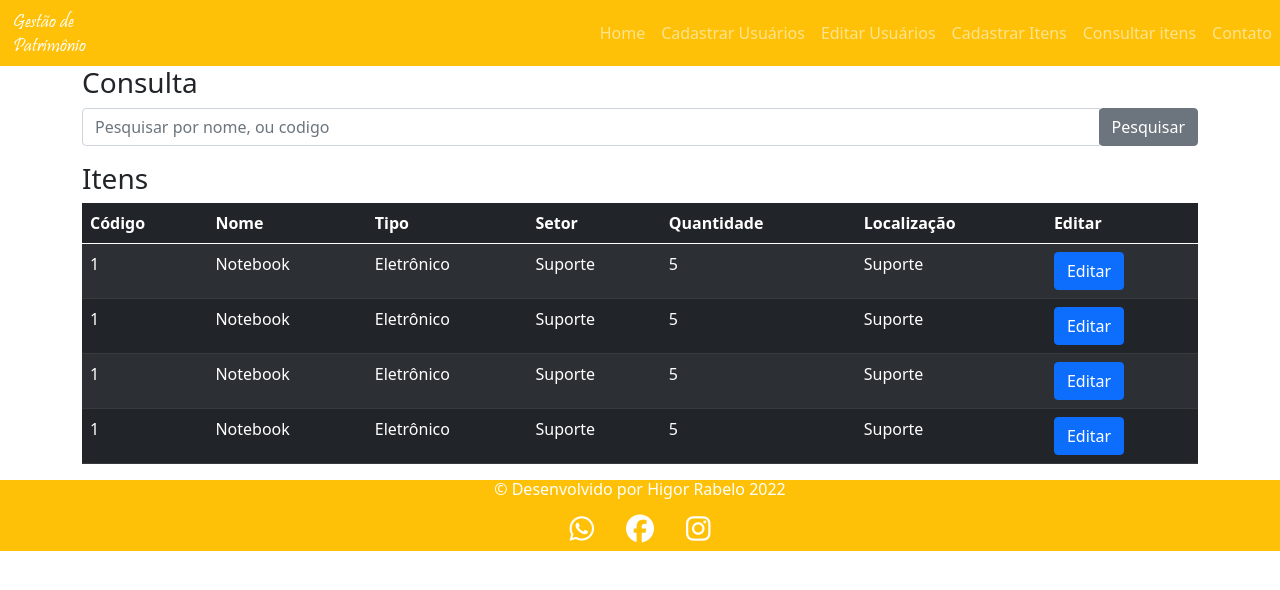
After one commit to higorrabelo/gestaopatrimonio, a PHP site: page /consultar_itens.php in a window 1280 px wide. The commit adds this page. Shown: the top 590 px of the page. Run offline with PHP 8.4, Linux system fonts and the light colour scheme; some libraries are stand-ins or nearby versions.

Commit message:
php converted pages

```diff
--- /dev/null
+++ b/consultar_itens.php
@@ -0,0 +1,124 @@
+<!DOCTYPE html>
+<html lang="pt-br">
+<head>
+    <meta charset="UTF-8">
+    <meta http-equiv="X-UA-Compatible" content="IE=edge">
+    <meta name="viewport" content="width=device-width, initial-scale=1.0">
+    <title>Gestão de Patrimônio - Consultar Itens</title>
+    <link rel="stylesheet" href="css/estilo.css">
+    <link rel="stylesheet" href="css/bootstrap.min.css">
+    <script src="https://kit.fontawesome.com/87d0763c50.js" crossorigin="anonymous"></script>
+</head>
+<body>
+<header>
+        <nav class="navbar navbar-expand-sm navbar-dark bg-warning">
+            <a class="navbar-branch"><img src="imagens/logo.png" alt=""></a>
+            <button class="navbar-toggler" data-bs-toggle="collapse" data-bs-target="#menu">
+                    <span class="navbar-toggler-icon"></span>
+            </button>
+
+            <div class="collapse navbar-collapse justify-content-end" id="menu">
+                <ul class="navbar-nav text-white text-center">
+                    <li class="navbar-item"><a class="nav-link" href="home.php">Home</a></li>
+                    <li class="navbar-item"><a class="nav-link" href="cadastrar_usuario.php">Cadastrar Usuários</a></li>
+                    <li class="navbar-item"><a class="nav-link" href="editar_usuario.php">Editar Usuários</a></li>
+                    <li class="navbar-item"><a class="nav-link" href="cadastrar_item.php">Cadastrar Itens</a></li>
+                    <li class="navbar-item"><a class="nav-link" href="consultar_itens.php">Consultar itens</a></li>
+                    <li class="navbar-item"><a class="nav-link" href="contato.php">Contato</a></li>
+                </ul>
+            </div>
+
+        </nav>
+    </header>
+    <main class="container">
+
+        <div class="row">
+            <div class="col-12">
+                <h3>Consulta</h3>
+                <form action="" method="post">
+                    <div class="input-group">
+                        <input class="form-control mb-3" type="text" placeholder="Pesquisar por nome, ou codigo">
+                        <div class="input-group-append">
+                            <button class="btn btn-secondary">Pesquisar</button>
+                        </div>
+                    </div>
+                </form>
+            </div>
+        </div>
+        <div class="row">
+            <div class="col-12">
+                <h3>Itens</h3>
+
+               <div class="table-responsive">
+                <table class="table table-dark table-striped table-hover text-white">
+                    <thead>
+                        <th scope="col">Código</th>
+                        <th scope="col">Nome</th>
+                        <th scope="col">Tipo</th>
+                        <th scope="col">Setor</th>
+                        <th scope="col">Quantidade</th>
+                        <th scope="col">Localização</th>
+                        <th scope="col">Editar</th>
+                    </thead>
+                    <tbody>
+                        <tr>
+                            <td>1</td>
+                            <td>Notebook</td>
+                            <td>Eletrônico</td>
+                            <td>Suporte</td>
+                            <td>5</td>
+                            <td>Suporte</td>
+                            <td><a href="editar_item.html"><button class="btn btn-primary">Editar</button></a></td>
+                        </tr>
+                        <tr>
+                            <td>1</td>
+                            <td>Notebook</td>
+                            <td>Eletrônico</td>
+                            <td>Suporte</td>
+                            <td>5</td>
+                            <td>Suporte</td>
+                            <td><a href="editar_item.html"><button class="btn btn-primary">Editar</button></a></td>
+                        </tr>
+                        <tr>
+                            <td>1</td>
+                            <td>Notebook</td>
+                            <td>Eletrônico</td>
+                            <td>Suporte</td>
+                            <td>5</td>
+                            <td>Suporte</td>
+                            <td><a href="editar_item.html"><button class="btn btn-primary">Editar</button></a></td>
+                        </tr>
+                        <tr>
+                            <td>1</td>
+                            <td>Notebook</td>
+                            <td>Eletrônico</td>
+                            <td>Suporte</td>
+                            <td>5</td>
+                            <td>Suporte</td>
+                            <td><a href="editar_item.html"><button class="btn btn-primary">Editar</button></a></td>
+                        </tr>
+                    </tbody>
+                </table>
+               </div>
+
+            </div>
+        </div>
+
+    </main>
+
+    <footer>
+
+        <div class="text-white bg-warning text-center">
+            <h6> &copy; Desenvolvido por Higor Rabelo 2022</h6>
+            <h3><a href="" class="text-white nav-link fab fa-whatsapp"></a><a href="" class="text-white nav-link fab fa-facebook"></a><a href="" class="text-white nav-link fab fa-instagram"></a></h3>
+        </div>
+
+    </footer>
+
+
+    <script src="https://cdn.jsdelivr.net/npm/@popperjs/core@2.9.2/dist/umd/popper.min.js" integrity="sha384-IQsoLXl5PILFhosVNubq5LC7Qb9DXgDA9i+tQ8Zj3iwWAwPtgFTxbJ8NT4GN1R8p" crossorigin="anonymous"></script>
+    <script src="https://cdn.jsdelivr.net/npm/bootstrap@5.0.2/dist/js/bootstrap.min.js" integrity="sha384-cVKIPhGWiC2Al4u+LWgxfKTRIcfu0JTxR+EQDz/bgldoEyl4H0zUF0QKbrJ0EcQF" crossorigin="anonymous"></script>
+    <script src="js/bootstrap.bundle.min.js"></script>
+    <script src="js/bootstrap.min.js"></script>
+</body>
+</html>
--- a/controller/controller.php
+++ b/controller/controller.php
@@ -3,7 +3,7 @@
 $login = $_POST['login'];
 $senha = $_POST['senha'];
 
-header("Location: ../index.html");
+header("Location: ../home.php");
 
 
 ?>
--- a/login.html
+++ b/index.php
@@ -13,7 +13,7 @@
 
 
      <div class="container" style="margin-top: 10em; width: 350px;">
-        <div class="d-flex justify-content-center mt-4">
+        <div class="d-flex justify-content-center mt-4 mb-3">
             <h2>Gestão de Patrimônio</h2>
         </div>
         <form action="controller/controller.php" method="post">
```
Also changed, not shown: cadastrar_item.php (added, +124 -0 lines), cadastrar_usuario.php (renamed from cadastrar_usuario.html, +8 -8 lines), contato.php (renamed from contato.html, +8 -8 lines), editar_item.php (renamed from cadastrar_item.html, +10 -10 lines), editar_usuario.php (renamed from editar_usuario.html, +8 -8 lines), home.php (renamed from index.html, +12 -12 lines).
